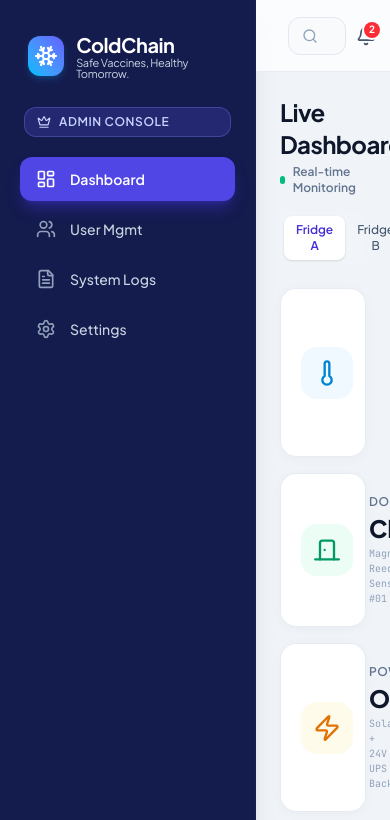
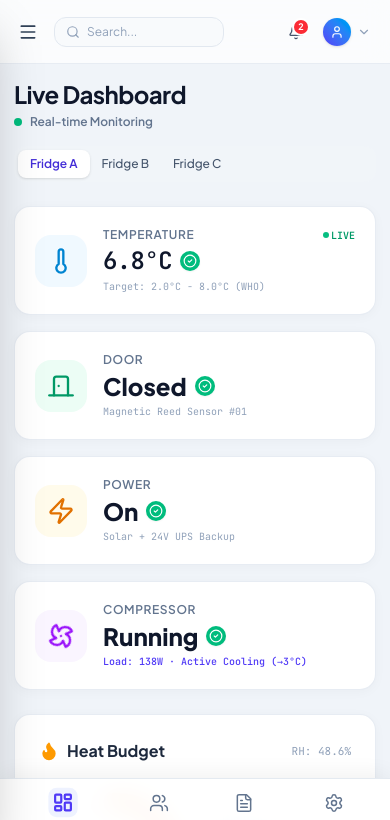
Before and after one commit to sajjadul404/ColdChain, a React (Vite) app: page / in a window 390 px wide. Shown: the top 820 px of the page. Built offline with nearby package versions, Linux system fonts and the light colour scheme.

Commit message:
Mobile userfriendly view

```diff
--- a/src/App.jsx
+++ b/src/App.jsx
@@ -24,6 +24,19 @@ import {
   INITIAL_REPORTS,
 } from './data/mockData.js';
 import { sha256 } from './utils/crypto.js';
+import {
+  LayoutDashboard,
+  Users,
+  FileText,
+  Settings,
+  Boxes,
+  Package,
+  QrCode,
+  ArrowLeftRight,
+  Activity,
+  Thermometer,
+  FileCheck
+} from 'lucide-react';
 
 export default function App() {
   const [isAuthenticated, setIsAuthenticated] = useState(true);
@@ -35,6 +48,7 @@ export default function App() {
 
   const [currentTab, setCurrentTab] = useState('admin-dashboard');
   const [searchQuery, setSearchQuery] = useState('');
+  const [isMobileMenuOpen, setIsMobileMenuOpen] = useState(false);
 
   const [vaccines, setVaccines] = useState(INITIAL_VACCINES);
   const [logs, setLogs] = useState(INITIAL_LOGS);
@@ -217,6 +231,35 @@ export default function App() {
     return <LoginView onLoginSuccess={handleLoginSuccess} />;
   }
 
+  const getMobileBottomNav = () => {
+    switch (currentRole) {
+      case 'admin':
+        return [
+          { id: 'admin-dashboard', label: 'Dashboard', icon: LayoutDashboard },
+          { id: 'user-mgmt', label: 'Users', icon: Users },
+          { id: 'system-logs', label: 'Logs', icon: FileText },
+          { id: 'settings', label: 'Settings', icon: Settings },
+        ];
+      case 'pharmacist':
+        return [
+          { id: 'pharmacist-dashboard', label: 'Dashboard', icon: LayoutDashboard },
+          { id: 'inventory', label: 'Stock', icon: Boxes },
+          { id: 'batch-mgmt', label: 'Batches', icon: Package },
+          { id: 'qr-codes', label: 'QR', icon: QrCode },
+          { id: 'transfers', label: 'Transfers', icon: ArrowLeftRight },
+        ];
+      case 'inspector':
+        return [
+          { id: 'inspector-dashboard', label: 'Dashboard', icon: LayoutDashboard },
+          { id: 'monitoring', label: 'Monitor', icon: Activity },
+          { id: 'temperature', label: 'Temp', icon: Thermometer },
+          { id: 'reports', label: 'Reports', icon: FileCheck },
+        ];
+      default:
+        return [];
+    }
+  };
+
   return (
     <div className="min-h-screen bg-[#f0f4f9] flex flex-col antialiased">
       <div className="flex-1 flex overflow-hidden">
@@ -225,6 +268,8 @@ export default function App() {
           currentTab={currentTab}
           onSelectTab={setCurrentTab}
           onLogout={handleLogout}
+          isOpenMobile={isMobileMenuOpen}
+          onCloseMobile={() => setIsMobileMenuOpen(false)}
         />
 
         <div className="flex-1 flex flex-col min-w-0 overflow-y-auto">
@@ -234,9 +279,10 @@ export default function App() {
             currentRole={currentRole}
             onChangeRole={handleRoleChange}
             onLogout={handleLogout}
+            onOpenMobileMenu={() => setIsMobileMenuOpen(true)}
           />
 
-          <main className="flex-1 p-6 lg:p-8 max-w-7xl w-full mx-auto">
+          <main className="flex-1 p-3.5 sm:p-6 lg:p-8 max-w-7xl w-full mx-auto pb-24 lg:pb-8">
             {/* ADMIN BRANCH */}
             {currentTab === 'admin-dashboard' && (
               <LiveDashboard
@@ -360,6 +406,33 @@ export default function App() {
         </div>
       </div>
 
+      {/* Mobile Sticky Bottom Navigation Bar */}
+      <nav
+        className="lg:hidden fixed bottom-0 inset-x-0 bg-white/95 backdrop-blur-md border-t border-slate-200/90 z-30 px-2 py-1.5 flex items-center justify-around shadow-[0_-4px_20px_rgba(0,0,0,0.06)]"
+        aria-label="Mobile Bottom Navigation"
+      >
+        {getMobileBottomNav().map((item) => {
+          const Icon = item.icon;
+          const isActive = currentTab === item.id;
+          return (
+            <button
+              key={item.id}
+              onClick={() => setCurrentTab(item.id)}
+              className={`flex flex-col items-center justify-center py-1 px-2.5 rounded-xl transition-all ${
+                isActive
+                  ? 'text-indigo-600 font-bold scale-105'
+                  : 'text-slate-500 hover:text-slate-800'
+              }`}
+            >
+              <div className={`p-1 rounded-lg ${isActive ? 'bg-indigo-50' : ''}`}>
+                <Icon className={`w-5 h-5 ${isActive ? 'stroke-[2.5]' : 'stroke-[1.8]'}`} />
+              </div>
+              <span className="text-[10px] tracking-tight mt-0.5">{item.label}</span>
+            </button>
+          );
+        })}
+      </nav>
+
       <AddVaccineModal
         isOpen={isAddModalOpen}
         onClose={() => {
--- a/src/components/LoginView.jsx
+++ b/src/components/LoginView.jsx
@@ -82,14 +82,14 @@ export const LoginView = ({ onLoginSuccess }) => {
   const currentRoleMeta = roleCredentials[selectedRole];
 
   return (
-    <div className="min-h-screen bg-[#e8eef8] flex items-center justify-center p-4 lg:p-8">
-      <div className="w-full max-w-5xl bg-white rounded-3xl shadow-2xl border border-slate-200/90 overflow-hidden grid grid-cols-1 lg:grid-cols-12 min-h-[600px]">
+    <div className="min-h-screen bg-[#e8eef8] flex items-center justify-center p-3 sm:p-4 lg:p-8">
+      <div className="w-full max-w-5xl bg-white rounded-3xl shadow-2xl border border-slate-200/90 overflow-hidden grid grid-cols-1 lg:grid-cols-12 min-h-0 lg:min-h-[600px]">
         {/* Left Half: Illustrated Vaccine Shield Artwork Card */}
-        <div className="lg:col-span-5 bg-gradient-to-br from-[#cde0fd] via-[#bfdbfe] to-[#93c5fd] p-8 flex flex-col items-center justify-center relative overflow-hidden select-none">
+        <div className="lg:col-span-5 bg-gradient-to-br from-[#cde0fd] via-[#bfdbfe] to-[#93c5fd] p-6 sm:p-8 flex flex-col items-center justify-center relative overflow-hidden select-none">
           <div className="absolute w-96 h-96 rounded-full bg-white/20 blur-2xl -top-10 -left-10 pointer-events-none"></div>
           <div className="absolute w-72 h-72 rounded-full bg-blue-300/30 blur-xl -bottom-10 -right-10 pointer-events-none"></div>
 
-          <div className="relative w-64 h-72 flex items-center justify-center">
+          <div className="relative w-52 sm:w-64 h-56 sm:h-72 flex items-center justify-center scale-90 sm:scale-100">
             <div className="absolute w-48 h-60 bg-white/70 backdrop-blur-md rounded-[2.5rem] shadow-xl border border-white/80 flex items-center justify-center">
               <div className="absolute top-10 w-12 h-12 flex items-center justify-center">
                 <div className="w-4 h-12 bg-sky-400 rounded-full"></div>
@@ -135,9 +135,9 @@ export const LoginView = ({ onLoginSuccess }) => {
         </div>
 
         {/* Right Half: Form + Role Selector matching mockup & diagram */}
-        <div className="lg:col-span-7 p-8 lg:p-10 flex flex-col justify-between min-h-full">
+        <div className="lg:col-span-7 p-5 sm:p-8 lg:p-10 flex flex-col justify-between min-h-full">
           {/* Top Header */}
-          <div className="flex items-center justify-between">
+          <div className="flex flex-col sm:flex-row sm:items-center justify-between gap-3">
             <div className="flex items-center gap-3">
               <div className="w-9 h-9 rounded-xl bg-indigo-600 text-white flex items-center justify-center shadow-md shadow-indigo-600/20">
                 <Snowflake className="w-5 h-5 stroke-[2.2]" />
@@ -291,11 +291,12 @@ export const LoginView = ({ onLoginSuccess }) => {
                 </form>
               </div>
 
-              <div className="md:col-span-4 space-y-3">
-                <span className="block text-xs font-bold text-slate-700 text-center uppercase tracking-wider mb-1">
+              <div className="md:col-span-4 mt-2 md:mt-0">
+                <span className="block text-xs font-bold text-slate-700 text-center uppercase tracking-wider mb-2">
                   Select Role
                 </span>
 
+                <div className="grid grid-cols-3 md:grid-cols-1 gap-2 md:space-y-3">
                   {['admin', 'pharmacist', 'inspector'].map((role) => {
                     const meta = roleCredentials[role];
                     const Icon = meta.icon;
@@ -306,17 +307,18 @@ export const LoginView = ({ onLoginSuccess }) => {
                         key={role}
                         type="button"
                         onClick={() => handleRoleSelect(role)}
-                      className={`w-full py-3 px-4 rounded-xl text-xs font-semibold flex items-center justify-center gap-2.5 transition-all shadow-xs ${
+                        className={`w-full py-2.5 sm:py-3 px-2 sm:px-4 rounded-xl text-[11px] sm:text-xs font-semibold flex flex-col sm:flex-row items-center justify-center gap-1.5 sm:gap-2.5 transition-all shadow-xs ${
                           isSelected
                             ? meta.bg
                             : meta.idle
                         }`}
                       >
-                      <Icon className="w-4 h-4" />
-                      <span>{meta.label}</span>
+                        <Icon className="w-3.5 h-3.5 sm:w-4 sm:h-4 shrink-0" />
+                        <span className="truncate">{meta.label}</span>
                       </button>
                     );
                   })}
+                </div>
               </div>
             </div>
           </div>
--- a/src/components/QRCheckView.jsx
+++ b/src/components/QRCheckView.jsx
@@ -80,28 +80,28 @@ export const QRCheckView = ({
       </div>
 
       {/* Main 3-Column Display matching mockup exactly */}
-      <div className="grid grid-cols-1 lg:grid-cols-12 gap-8 items-center pt-2 pb-6">
+      <div className="grid grid-cols-1 lg:grid-cols-12 gap-6 lg:gap-8 items-center pt-2 pb-6">
         {/* Left Column: Heading, Subtitle & Medical Syringe Graphic */}
-        <div className="lg:col-span-4 space-y-6">
+        <div className="lg:col-span-4 space-y-4 sm:space-y-6">
           <div>
-            <h2 className="text-3xl font-extrabold text-slate-900 tracking-tight leading-tight">
+            <h2 className="text-2xl sm:text-3xl font-extrabold text-slate-900 tracking-tight leading-tight">
               Scan QR Code to Check Vaccine Status
             </h2>
-            <p className="text-sm text-slate-500 mt-2 font-medium">
+            <p className="text-xs sm:text-sm text-slate-500 mt-1.5 sm:mt-2 font-medium">
               Get real-time information without login.
             </p>
           </div>
 
-          <div className="w-44 h-44 rounded-3xl bg-gradient-to-br from-sky-50 via-indigo-50 to-blue-100 border border-sky-100 flex items-center justify-center relative shadow-sm group">
-            <div className="w-28 h-28 rounded-2xl bg-white/80 shadow-md flex items-center justify-center text-sky-600 transform -rotate-6 group-hover:rotate-0 transition-transform">
-              <Syringe className="w-14 h-14 text-sky-500" />
+          <div className="w-36 h-36 sm:w-44 sm:h-44 mx-auto sm:mx-0 rounded-3xl bg-gradient-to-br from-sky-50 via-indigo-50 to-blue-100 border border-sky-100 flex items-center justify-center relative shadow-sm group">
+            <div className="w-24 h-24 sm:w-28 sm:h-28 rounded-2xl bg-white/80 shadow-md flex items-center justify-center text-sky-600 transform -rotate-6 group-hover:rotate-0 transition-transform">
+              <Syringe className="w-12 h-12 sm:w-14 sm:h-14 text-sky-500" />
             </div>
-            <div className="absolute bottom-2 right-2 p-2 bg-indigo-600 rounded-xl text-white shadow-md">
-              <ShieldCheck className="w-5 h-5" />
+            <div className="absolute bottom-2 right-2 p-1.5 sm:p-2 bg-indigo-600 rounded-xl text-white shadow-md">
+              <ShieldCheck className="w-4 h-4 sm:w-5 sm:h-5" />
             </div>
           </div>
 
-          <div className="pt-2">
+          <div className="pt-1 sm:pt-2">
             <label className="block text-xs font-semibold text-slate-500 uppercase tracking-wider mb-1.5">
               Select Batch to Inspect:
             </label>
@@ -121,21 +121,21 @@ export const QRCheckView = ({
 
         {/* Middle Column: Large QR Code with blue corner scanning brackets */}
         <div className="lg:col-span-4 flex flex-col items-center justify-center">
-          <div className="relative p-6 bg-white rounded-3xl shadow-lg border border-slate-200/80">
-            <div className="absolute top-2 left-2 w-8 h-8 border-t-4 border-l-4 border-sky-500 rounded-tl-xl pointer-events-none"></div>
-            <div className="absolute top-2 right-2 w-8 h-8 border-t-4 border-r-4 border-sky-500 rounded-tr-xl pointer-events-none"></div>
-            <div className="absolute bottom-2 left-2 w-8 h-8 border-b-4 border-l-4 border-sky-500 rounded-bl-xl pointer-events-none"></div>
-            <div className="absolute bottom-2 right-2 w-8 h-8 border-b-4 border-r-4 border-sky-500 rounded-br-xl pointer-events-none"></div>
+          <div className="relative p-4 sm:p-6 bg-white rounded-3xl shadow-lg border border-slate-200/80">
+            <div className="absolute top-2 left-2 w-6 h-6 sm:w-8 sm:h-8 border-t-4 border-l-4 border-sky-500 rounded-tl-xl pointer-events-none"></div>
+            <div className="absolute top-2 right-2 w-6 h-6 sm:w-8 sm:h-8 border-t-4 border-r-4 border-sky-500 rounded-tr-xl pointer-events-none"></div>
+            <div className="absolute bottom-2 left-2 w-6 h-6 sm:w-8 sm:h-8 border-b-4 border-l-4 border-sky-500 rounded-bl-xl pointer-events-none"></div>
+            <div className="absolute bottom-2 right-2 w-6 h-6 sm:w-8 sm:h-8 border-b-4 border-r-4 border-sky-500 rounded-br-xl pointer-events-none"></div>
 
             {qrCodeDataUrl ? (
               <img
                 src={qrCodeDataUrl}
                 alt={`QR code for ${activeVaccine.name}`}
-                className="w-64 h-64 object-contain rounded-lg"
+                className="w-52 h-52 sm:w-64 sm:h-64 object-contain rounded-lg"
               />
             ) : (
-              <div className="w-64 h-64 flex items-center justify-center bg-slate-50 rounded-lg">
-                <QrCode className="w-16 h-16 text-slate-300 animate-pulse" />
+              <div className="w-52 h-52 sm:w-64 sm:h-64 flex items-center justify-center bg-slate-50 rounded-lg">
+                <QrCode className="w-12 h-12 sm:w-16 sm:h-16 text-slate-300 animate-pulse" />
               </div>
             )}
           </div>
--- a/src/components/Sidebar.jsx
+++ b/src/components/Sidebar.jsx
@@ -16,7 +16,8 @@ import {
   LogOut,
   Crown,
   Stethoscope,
-  Shield
+  Shield,
+  X
 } from 'lucide-react';
 
 export const Sidebar = ({
@@ -24,6 +25,8 @@ export const Sidebar = ({
   currentTab,
   onSelectTab,
   onLogout,
+  isOpenMobile = false,
+  onCloseMobile = () => {},
 }) => {
   // Define exact navigation items per role based on the architecture diagram
   const getNavItems = () => {
@@ -67,18 +70,34 @@ export const Sidebar = ({
   const currentRoleInfo = roleMeta[currentRole] || roleMeta.admin;
   const RoleIcon = currentRoleInfo.icon;
 
-  return (
-    <aside className="w-64 bg-[#141b4d] text-white flex flex-col justify-between p-5 shrink-0 select-none shadow-xl border-r border-slate-800/40 min-h-screen">
+  const handleNavClick = (tabId) => {
+    onSelectTab(tabId);
+    onCloseMobile();
+  };
+
+  const renderContent = (isMobile = false) => (
+    <div className="flex flex-col justify-between h-full">
       <div>
         {/* Brand Header */}
-        <div className="flex items-center gap-3 px-2 py-3 mb-4">
-          <div className="w-10 h-10 rounded-xl bg-gradient-to-tr from-sky-400 to-indigo-500 flex items-center justify-center text-white shadow-md shadow-sky-500/20">
+        <div className="flex items-center justify-between px-2 py-3 mb-4">
+          <div className="flex items-center gap-3">
+            <div className="w-10 h-10 rounded-xl bg-gradient-to-tr from-sky-400 to-indigo-500 flex items-center justify-center text-white shadow-md shadow-sky-500/20 shrink-0">
               <Snowflake className="w-6 h-6 stroke-[2.2]" />
             </div>
             <div>
               <h1 className="text-xl font-bold tracking-tight text-white leading-tight">ColdChain</h1>
               <p className="text-[11px] text-slate-300 font-normal leading-none tracking-tight">Safe Vaccines, Healthy Tomorrow.</p>
             </div>
+          </div>
+          {isMobile && (
+            <button
+              onClick={onCloseMobile}
+              className="p-2 rounded-xl text-slate-400 hover:text-white hover:bg-white/10 transition-colors"
+              aria-label="Close sidebar menu"
+            >
+              <X className="w-5 h-5" />
+            </button>
+          )}
         </div>
 
         {/* Role Detection Tag in Sidebar */}
@@ -95,14 +114,14 @@ export const Sidebar = ({
             return (
               <button
                 key={item.id}
-                onClick={() => onSelectTab(item.id)}
+                onClick={() => handleNavClick(item.id)}
                 className={`w-full flex items-center gap-3.5 px-4 py-3 rounded-xl text-sm font-medium transition-all duration-150 text-left ${
                   isActive
                     ? 'bg-[#5046e5] text-white shadow-lg shadow-indigo-600/35 font-semibold'
                     : 'text-slate-300 hover:text-white hover:bg-white/8'
                 }`}
               >
-                <Icon className={`w-5 h-5 ${isActive ? 'text-white' : 'text-slate-400'}`} />
+                <Icon className={`w-5 h-5 shrink-0 ${isActive ? 'text-white' : 'text-slate-400'}`} />
                 <span>{item.label}</span>
               </button>
             );
@@ -113,13 +132,42 @@ export const Sidebar = ({
       {/* Logout button at bottom of all role trees matching diagram */}
       <div className="pt-4 border-t border-slate-700/50">
         <button
-          onClick={onLogout}
+          onClick={() => {
+            onCloseMobile();
+            onLogout();
+          }}
           className="w-full flex items-center gap-3.5 px-4 py-3 rounded-xl text-sm font-medium text-slate-300 hover:text-white hover:bg-rose-500/20 hover:border hover:border-rose-500/30 transition-all text-left group"
         >
-          <LogOut className="w-5 h-5 text-slate-400 group-hover:text-rose-400 transition-colors" />
+          <LogOut className="w-5 h-5 text-slate-400 group-hover:text-rose-400 transition-colors shrink-0" />
           <span className="group-hover:text-rose-200">Logout</span>
         </button>
       </div>
+    </div>
+  );
+
+  return (
+    <>
+      {/* Desktop Persistent Sidebar */}
+      <aside className="hidden lg:flex w-64 bg-[#141b4d] text-white flex-col justify-between p-5 shrink-0 select-none shadow-xl border-r border-slate-800/40 min-h-screen">
+        {renderContent(false)}
       </aside>
+
+      {/* Mobile Backdrop Overlay */}
+      {isOpenMobile && (
+        <div
+          className="fixed inset-0 bg-slate-900/60 backdrop-blur-xs z-40 lg:hidden transition-opacity"
+          onClick={onCloseMobile}
+        />
+      )}
+
+      {/* Mobile Drawer Sidebar */}
+      <aside
+        className={`fixed inset-y-0 left-0 z-50 w-72 max-w-[85vw] bg-[#141b4d] text-white flex flex-col justify-between p-5 select-none shadow-2xl transition-transform duration-300 ease-in-out lg:hidden ${
+          isOpenMobile ? 'translate-x-0' : '-translate-x-full'
+        }`}
+      >
+        {renderContent(true)}
+      </aside>
+    </>
   );
 };
--- a/src/components/TopNav.jsx
+++ b/src/components/TopNav.jsx
@@ -1,5 +1,5 @@
 import React, { useState } from 'react';
-import { Search, Bell, ChevronDown, CheckCircle2, User, Shield, Stethoscope, LogOut } from 'lucide-react';
+import { Search, Bell, ChevronDown, CheckCircle2, User, Shield, Stethoscope, LogOut, Menu } from 'lucide-react';
 
 export const TopNav = ({
   searchQuery,
@@ -7,6 +7,7 @@ export const TopNav = ({
   currentRole,
   onChangeRole,
   onLogout,
+  onOpenMobileMenu = () => {},
   unreadCount = 2,
 }) => {
   const [showRoleDropdown, setShowRoleDropdown] = useState(false);
@@ -21,34 +22,45 @@ export const TopNav = ({
   const currentRoleMeta = roleLabels[currentRole] || roleLabels.admin;
 
   return (
-    <header className="h-18 px-8 flex items-center justify-between border-b border-slate-200/80 bg-white/70 backdrop-blur-md sticky top-0 z-30">
-      {/* Search Bar matching screenshot */}
-      <div className="relative w-96">
-        <div className="absolute inset-y-0 left-0 pl-3.5 flex items-center pointer-events-none text-slate-400">
-          <Search className="w-4 h-4" />
+    <header className="h-16 sm:h-18 px-3.5 sm:px-6 lg:px-8 flex items-center justify-between border-b border-slate-200/80 bg-white/70 backdrop-blur-md sticky top-0 z-30">
+      {/* Left Area: Mobile hamburger toggle & Responsive search bar */}
+      <div className="flex items-center gap-2 sm:gap-3 flex-1 min-w-0 mr-2 sm:mr-4">
+        <button
+          onClick={onOpenMobileMenu}
+          className="p-2 -ml-1 rounded-xl text-slate-700 hover:text-indigo-600 hover:bg-slate-100 lg:hidden transition-colors shrink-0"
+          title="Open Navigation Menu"
+          aria-label="Open menu"
+        >
+          <Menu className="w-5 h-5" />
+        </button>
+
+        <div className="relative flex-1 max-w-[170px] xs:max-w-[220px] sm:max-w-xs md:max-w-sm lg:w-96">
+          <div className="absolute inset-y-0 left-0 pl-3 flex items-center pointer-events-none text-slate-400">
+            <Search className="w-3.5 h-3.5 sm:w-4 sm:h-4" />
           </div>
           <input
             type="text"
             value={searchQuery}
             onChange={(e) => onSearchChange(e.target.value)}
             placeholder="Search..."
-          className="w-full pl-10 pr-4 py-2 bg-slate-50 border border-slate-200 rounded-xl text-sm placeholder:text-slate-400 focus:outline-none focus:ring-2 focus:ring-indigo-500/20 focus:border-indigo-500 transition-all"
+            className="w-full pl-8 sm:pl-10 pr-3 py-1.5 sm:py-2 bg-slate-50 border border-slate-200 rounded-xl text-xs sm:text-sm placeholder:text-slate-400 focus:outline-none focus:ring-2 focus:ring-indigo-500/20 focus:border-indigo-500 transition-all"
           />
+        </div>
       </div>
 
       {/* Right controls: Notifications & User profile */}
-      <div className="flex items-center gap-4">
+      <div className="flex items-center gap-1.5 sm:gap-4 shrink-0">
         {/* Notifications */}
         <div className="relative">
           <button
             onClick={() => setShowNotificationModal(!showNotificationModal)}
-            className="relative p-2.5 rounded-xl text-slate-600 hover:text-slate-900 hover:bg-slate-100 transition-colors"
+            className="relative p-2 sm:p-2.5 rounded-xl text-slate-600 hover:text-slate-900 hover:bg-slate-100 transition-colors"
             title="System Notifications"
             aria-label="View notifications"
           >
-            <Bell className="w-5 h-5" />
+            <Bell className="w-4 h-4 sm:w-5 sm:h-5" />
             {unreadCount > 0 && (
-              <span className="absolute top-1.5 right-1.5 w-4 h-4 bg-red-500 text-white rounded-full text-[10px] font-bold flex items-center justify-center ring-2 ring-white">
+              <span className="absolute top-1 sm:top-1.5 right-1 sm:right-1.5 w-3.5 h-3.5 sm:w-4 sm:h-4 bg-red-500 text-white rounded-full text-[9px] sm:text-[10px] font-bold flex items-center justify-center ring-2 ring-white">
                 {unreadCount}
               </span>
             )}
@@ -56,7 +68,7 @@ export const TopNav = ({
 
           {/* Notifications Popover */}
           {showNotificationModal && (
-            <div className="absolute right-0 mt-2 w-80 bg-white rounded-2xl shadow-xl border border-slate-200 p-4 z-50">
+            <div className="absolute right-0 mt-2 w-[calc(100vw-2rem)] max-w-xs sm:w-80 bg-white rounded-2xl shadow-xl border border-slate-200 p-4 z-50">
               <div className="flex items-center justify-between pb-3 border-b border-slate-100">
                 <h3 className="text-sm font-semibold text-slate-900">Notifications</h3>
                 <span className="text-xs px-2 py-0.5 bg-indigo-50 text-indigo-600 rounded-full font-medium">
@@ -89,13 +101,13 @@ export const TopNav = ({
         <div className="relative">
           <button
             onClick={() => setShowRoleDropdown(!showRoleDropdown)}
-            className="flex items-center gap-2.5 pl-2 pr-3 py-1.5 rounded-xl hover:bg-slate-100 transition-colors border border-transparent hover:border-slate-200"
+            className="flex items-center gap-1.5 sm:gap-2.5 p-1 sm:pl-2 sm:pr-3 sm:py-1.5 rounded-xl hover:bg-slate-100 transition-colors border border-transparent hover:border-slate-200"
           >
-            <div className="w-8 h-8 rounded-full bg-gradient-to-tr from-indigo-600 to-sky-500 text-white flex items-center justify-center font-semibold text-xs shadow-sm">
-              <User className="w-4 h-4" />
+            <div className="w-7 h-7 sm:w-8 sm:h-8 rounded-full bg-gradient-to-tr from-indigo-600 to-sky-500 text-white flex items-center justify-center font-semibold text-xs shadow-sm shrink-0">
+              <User className="w-3.5 h-3.5 sm:w-4 sm:h-4" />
             </div>
-            <span className="text-sm font-semibold text-slate-800 capitalize">{currentRoleMeta.label}</span>
-            <ChevronDown className="w-4 h-4 text-slate-400" />
+            <span className="hidden sm:inline text-sm font-semibold text-slate-800 capitalize">{currentRoleMeta.label}</span>
+            <ChevronDown className="w-3.5 h-3.5 sm:w-4 sm:h-4 text-slate-400" />
           </button>
 
           {/* Role Dropdown */}
```
Lines whose indentation alone changed are shown as unchanged.
